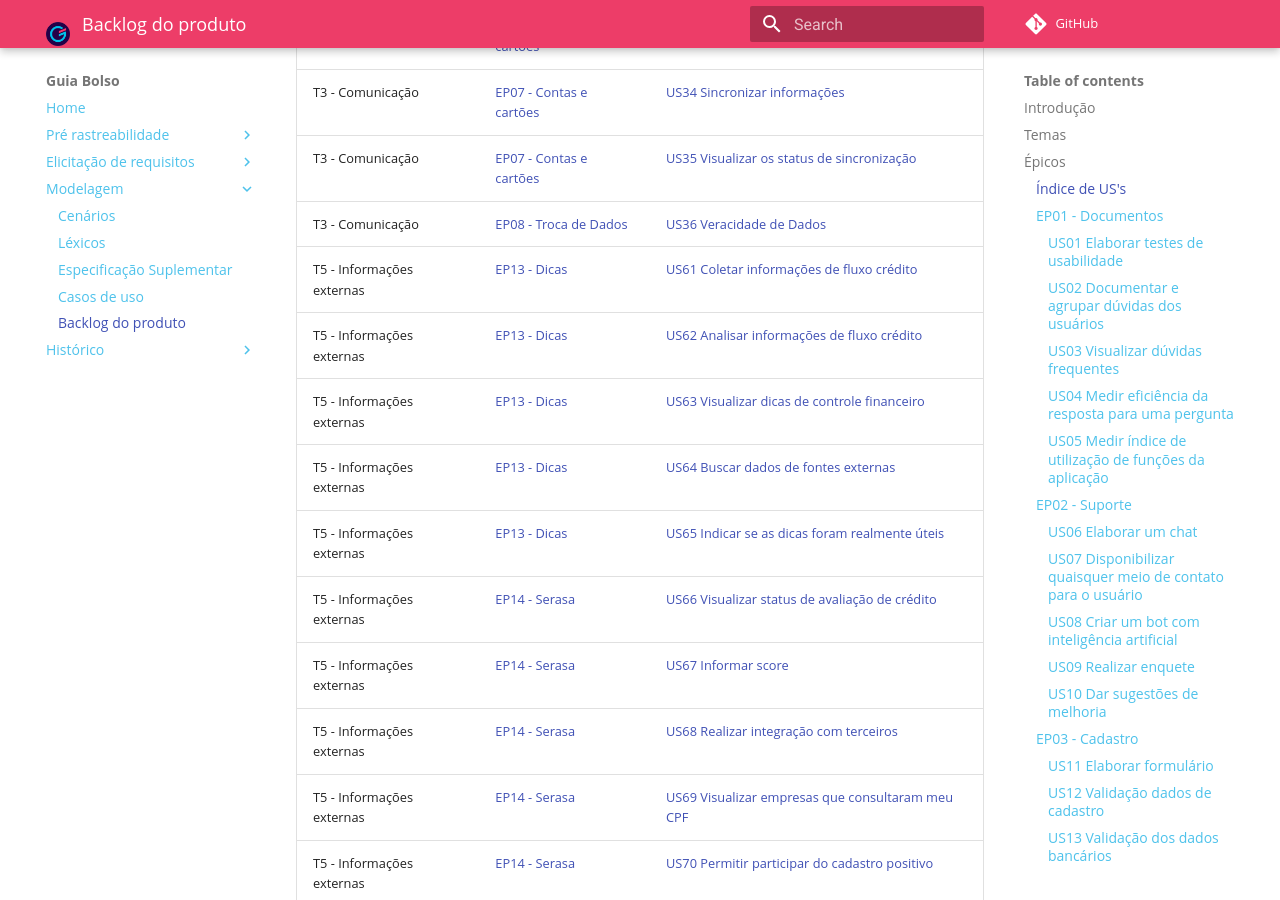
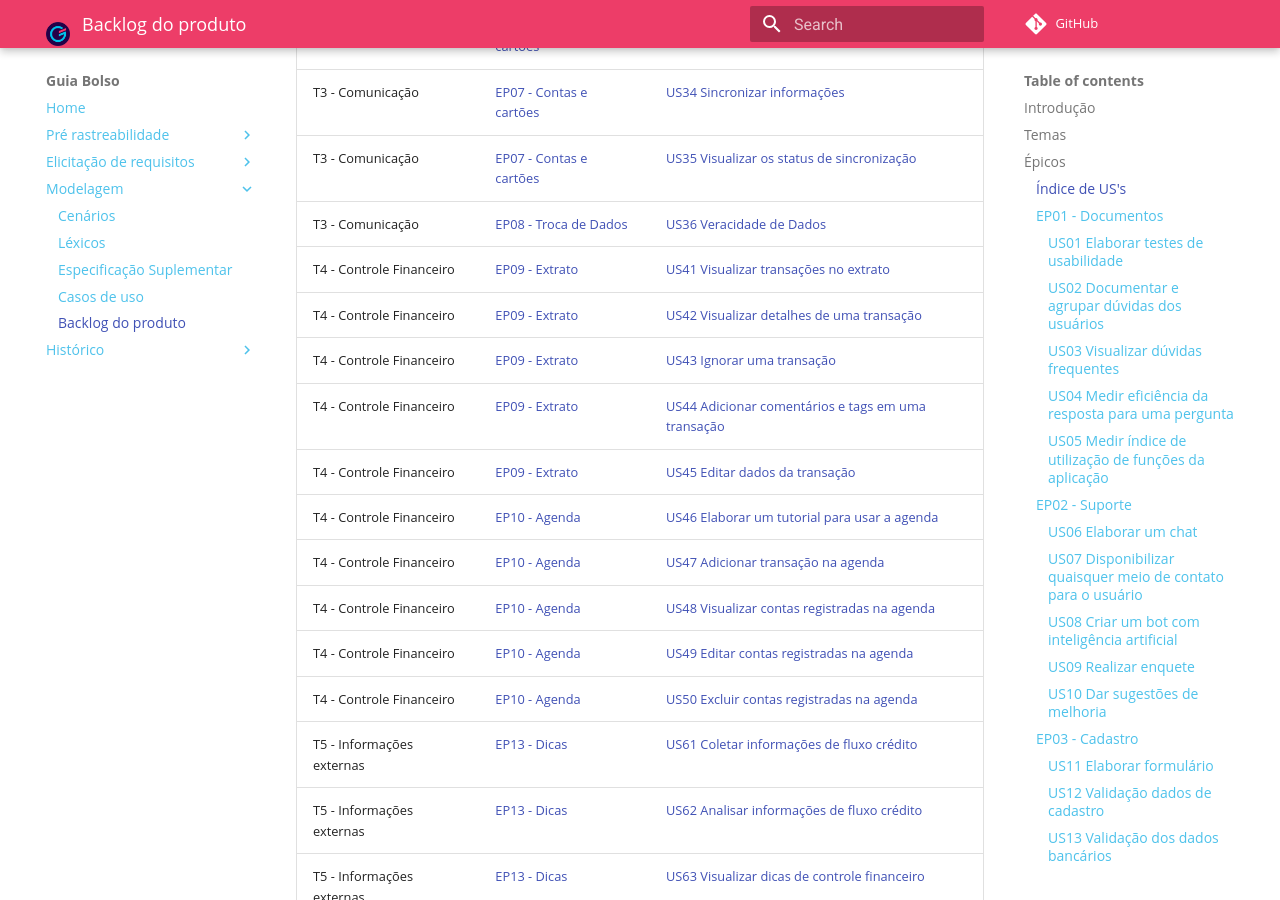
Before and after one commit to fga-disciplinas/2019.1-Guia-Bolso, an MkDocs documentation site: the page built from docs/modelagem/backlog.md, in a window 1280 px wide and 900 px high, scrolled down 3011 px. Built offline with MkDocs 1.6.1 and Material for MkDocs 9.7.7, drawn with Linux system fonts in a browser that asks for light colours; comment, search, counter and statistics services are not loaded; old or Windows-style settings are respelled for this version of MkDocs.

Commit message:
Ajustando indice t4 - ep 9 e 10

```diff
--- a/docs/modelagem/backlog.md
+++ b/docs/modelagem/backlog.md
@@ -52,6 +52,16 @@ Cada elemento da listagem é elicitado por meio de interação da equipe de dese
 | T3 - Comunicação | [EP07 - Contas e cartões](#ep07-contas-e-cartoes) | [US34 Sincronizar informações ](#us34-sincronizar-informacoes) |
 | T3 - Comunicação | [EP07 - Contas e cartões](#ep07-contas-e-cartoes) | [US35 Visualizar os status de sincronização](#us35-visualizar-os-status-de-sincronizacao) |
 | T3 - Comunicação | [EP08 - Troca de Dados](#ep08-troca-de-dados) | [US36 Veracidade de Dados](#us36-veracidade-de-dados) || T3 - Comunicação | [EP08 - Troca de Dados](#ep08-troca-de-dados) | [US37 - Privacidade de Dados](#us37-privacidade-de-dados) || T3 - Comunicação | [EP08 - Troca de Dados](#ep08-troca-de-dados) | [US38 - Estatísticas de Usuários](#us38-estatisticas-de-usuarios) || T3 - Comunicação | [EP08 - Troca de Dados](#ep08-troca-de-dados) | [US39 - Feedback de Cards](#us39-feedback-de-cards) || T3 - Comunicação | [EP08 - Troca de Dados](#ep08-troca-de-dados) | [US40 - Segurança de Rede](#us40-seguranca-de-rede) |
+| T4 - Controle Financeiro | [EP09 - Extrato](#ep09-extrato) | [US41 Visualizar transações no extrato](#us41-visualizar-transacoes-no-extrato) |
+| T4 - Controle Financeiro | [EP09 - Extrato](#ep09-extrato) | [US42 Visualizar detalhes de uma transação](#us42-visualizar-detalhes-de-uma-transacao) |
+| T4 - Controle Financeiro | [EP09 - Extrato](#ep09-extrato) | [US43 Ignorar uma transação](#us43-ignorar-uma-transacao) |
+| T4 - Controle Financeiro | [EP09 - Extrato](#ep09-extrato) | [US44 Adicionar comentários e tags em uma transação](#us44-adicionar-comentarios-e-tags-em-uma-transacao) |
+| T4 - Controle Financeiro | [EP09 - Extrato](#ep09-extrato) | [US45 Editar dados da transação](#us45-editar-dados-da-transacao) |
+| T4 - Controle Financeiro | [EP10 - Agenda](#ep10-agenda) | [US46 Elaborar um tutorial para usar a agenda](#us46-elaborar-tutorial-para-usar-a-agenda) |
+| T4 - Controle Financeiro | [EP10 - Agenda](#ep10-agenda) | [US47 Adicionar transação na agenda](#us47-adicionar-transacao-na-agenda) |
+| T4 - Controle Financeiro | [EP10 - Agenda](#ep10-agenda) | [US48 Visualizar contas registradas na agenda](#us48-visualizar-contas-registradas-na-agenda) |
+| T4 - Controle Financeiro | [EP10 - Agenda](#ep10-agenda) | [US49 Editar contas registradas na agenda](#us49-editar-contas-registradas-na-agenda) |
+| T4 - Controle Financeiro | [EP10 - Agenda](#ep10-agenda) | [US50 Excluir contas registradas na agenda](#us50-excluir-contas-registradas-na-agenda) |
 | T5 - Informações externas | [EP13 - Dicas](#ep13-Dicas) | [US61 Coletar informações de fluxo crédito](#us61-coletar-informacoes-de-fluxo-credito) |
 | T5 - Informações externas | [EP13 - Dicas](#ep13-Dicas) | [US62 Analisar informações de fluxo crédito](#us62-analisar-informacoes-de-fluxo-credito) |
 | T5 - Informações externas | [EP13 - Dicas](#ep13-Dicas) | [US63 Visualizar dicas de controle financeiro](#us63-visualizar-dicas-de-controle-financeiro)|
```
